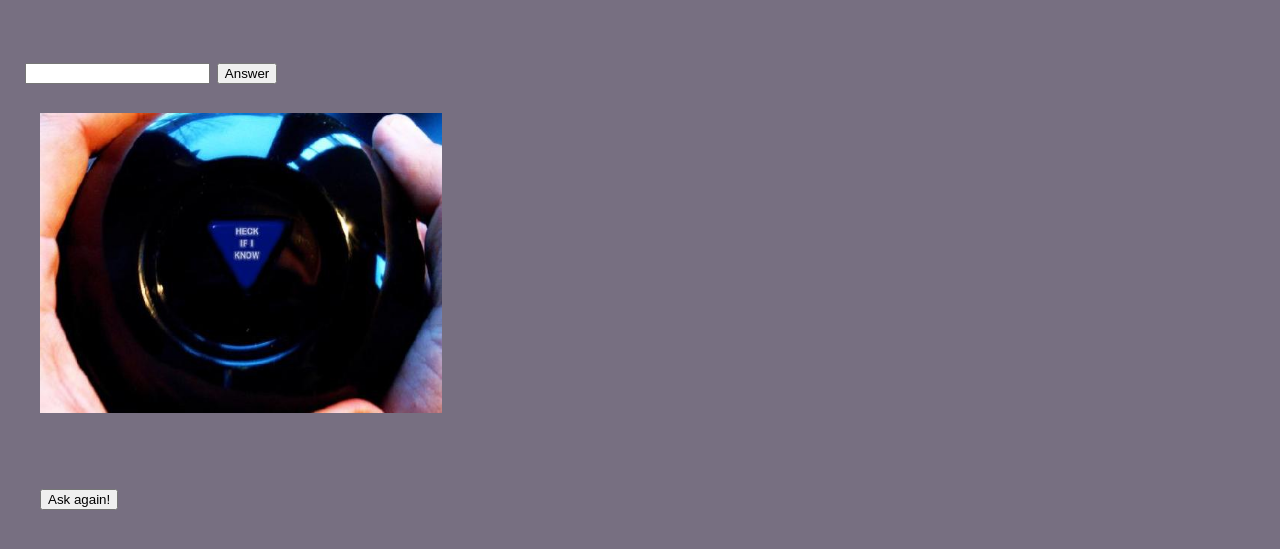
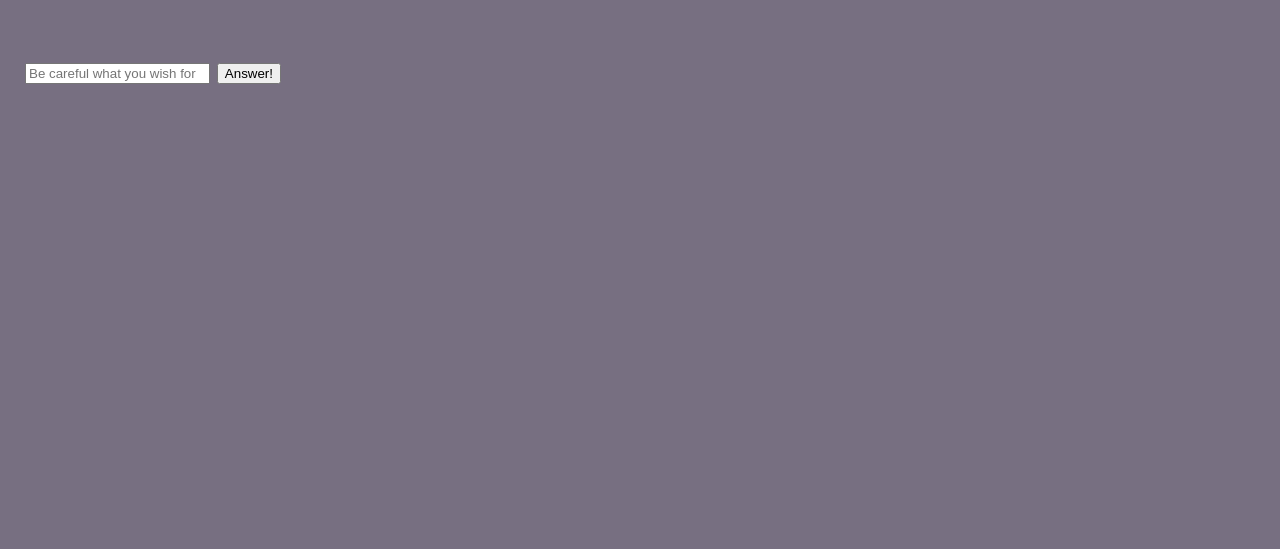
Before and after one commit to ashtonruiz/fortune-teller-oct22, a plain HTML site: page index.html in a window 1280 px wide. Shown: the part 199-748 px from the top of the page. Drawn offline with Linux system fonts and the light colour scheme.

```diff
--- a/app.js
+++ b/app.js
@@ -9,10 +9,10 @@ const responses = [
     'Yes, bestie go for it',
     'For sure',
     'I guess',
-    'You could live without that',
+    'I would love that for you!',
     'That is a no from me, dog',
     'As I see it... yes',
-    'Most Likely',
+    'Yes and I am so happy for you!',
     'Probably babes',
     'Signs point to YES!',
     'The future is hazy, try again',
@@ -22,7 +22,7 @@ const responses = [
     'Look me in the eyes and ask me again',
     'Don’t count on it bestie',
     'My reply is absolutely not',
-    'My sources say no',
+    'My trusted sources say that you will slip on a banana peel instead. Sorry :/',
     'Keep dreaming girl',
     'I doubt it!',
 ];
--- a/index.html
+++ b/index.html
@@ -37,8 +37,8 @@
         <main>
             <section id="prompt" class="prompt">
                 <p>What do you want to know?</p>
-                <input type="text" />
-                <button id="answer">Answer</button>
+                <input type="text" placeholder="Be careful what you wish for" />
+                <button id="answer">Answer!</button>
             </section>
             <section id="fortune" class="fortune hide">
                 <img src="./assets/magic8ball2.jpg" alt="magic 8 ball" height="300px" />
--- a/styles/global.css
+++ b/styles/global.css
@@ -8,14 +8,13 @@
 body {
     font-family: var(--primary-font);
     background: var(--background);
-    display: grid;
-    grid-template-rows: auto 1fr;
+    grid-template-columns: auto 1fr;
     font-size: 40px;
     font-weight: bold;
 }
 
 header {
-    position: sticky;
+    display: flex;
     top: 0;
     padding: 15px;
     height: 80px;
@@ -43,3 +42,7 @@ main {
 .prompt {
     padding: 5px;
 }
+
+.hide {
+    display: none;
+}
```
